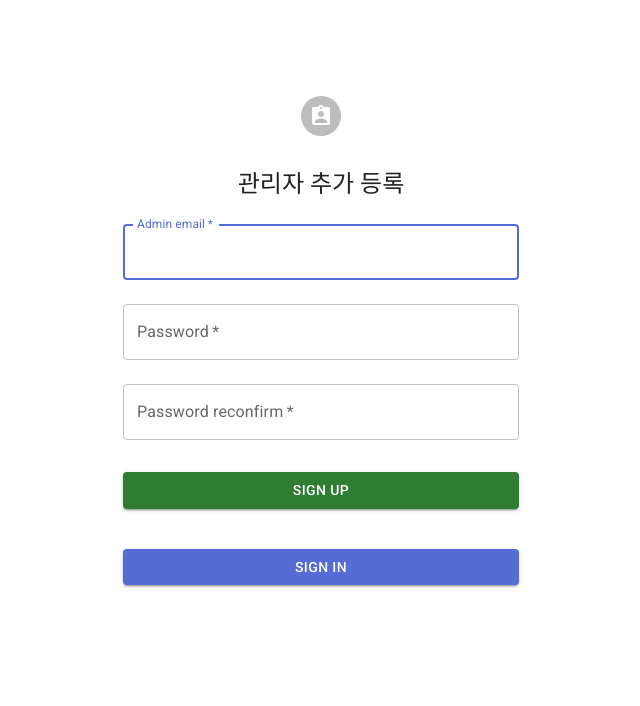
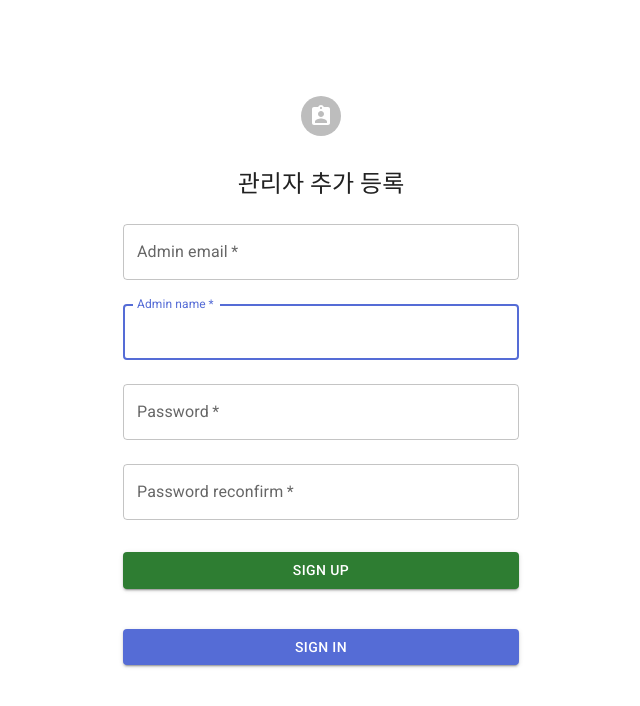
Before and after one commit to 2022-bancow-teamProject/bancow-admin, a React (Create React App) app: page /manager/signup in a window 1280 px wide. Shown: the top 706 px of the page, without its empty margins (319-959 px from the left). Built offline with nearby package versions, Linux system fonts and the light colour scheme; no server answers.

Commit message:
feat: sign up

```diff
--- a/src/App.tsx
+++ b/src/App.tsx
@@ -1,17 +1,34 @@
 import { Box, CssBaseline } from "@mui/material";
-import { Route, Routes } from "react-router-dom";
+import { Route, Routes, useLocation, useNavigate } from "react-router-dom";
 import Signin from "./pages/Signin";
 import Main from "./pages/Main";
 import Signup from "./pages/Signup";
+import { useEffect } from "react";
 
 function App() {
+  const { pathname } = useLocation();
+  const navigate = useNavigate();
+  const loginGuarder = () => {
+    const token = sessionStorage.getItem("token");
+    return !token;
+  };
+  useEffect(() => {
+    if ("/" === pathname) {
+      return navigate("/manager");
+    }
+    if ("/manager" !== pathname && "/manager/signup" !== pathname) {
+      if (loginGuarder()) {
+        return navigate("/manager");
+      }
+    }
+  }, []);
   return (
     <Box sx={{ display: "flex" }}>
       <CssBaseline />
       <Routes>
-        <Route path="/" element={<Signin />} />
-        <Route path="/signup" element={<Signup />} />
-        <Route path="/admin/*" element={<Main />} />
+        <Route path="/manager" element={<Signin />} />
+        <Route path="/manager/signup" element={<Signup />} />
+        <Route path="/manager/admin/*" element={<Main />} />
       </Routes>
     </Box>
   );
--- a/src/api/auth.ts
+++ b/src/api/auth.ts
@@ -3,24 +3,34 @@ const baseApi = process.env.REACT_APP_BASE_API;
 
 interface IuserInfo {
   email: string;
-  password1: string;
+  username: string;
+  password: string;
   password2: string;
 }
 
 interface signupSuccess {
   data: {
-    data: {
-      result: boolean;
-      message: string;
-    };
-    status: string;
+    result: boolean;
+    message: string;
   };
+  status: string;
 }
 
 // 회원 가입
 export const axiosSignup = async (userInfo: IuserInfo) => {
-  const data = await axios.post<signupSuccess>(`${baseApi}register`, userInfo);
-  return data;
+  try {
+    const { data } = await axios.post<signupSuccess>(
+      `${baseApi}register`,
+      userInfo
+    );
+    return data.data.result;
+  } catch (error) {
+    if (axios.isAxiosError(error)) {
+      console.log(error.message);
+    } else {
+      throw new Error("different error than axios");
+    }
+  }
 };
 
 interface ISigninInfo {
--- a/src/index.tsx
+++ b/src/index.tsx
@@ -6,7 +6,7 @@ import { ThemeProvider } from "@mui/material/styles";
 import theme from "./theme";
 
 ReactDOM.render(
-  <BrowserRouter basename="manager">
+  <BrowserRouter>
     <ThemeProvider theme={theme}>
       <CssBaseline />
       <App />
--- a/src/pages/Signin.tsx
+++ b/src/pages/Signin.tsx
@@ -99,7 +99,7 @@ export default function Signin() {
             variant="contained"
             color="success"
             sx={{ mt: 3, mb: 2 }}
-            onClick={() => navigate("/signup")}
+            onClick={() => navigate("/manager/signup")}
           >
             Sign Up
           </Button>
--- a/src/pages/Signup.tsx
+++ b/src/pages/Signup.tsx
@@ -7,6 +7,7 @@ import Typography from "@mui/material/Typography";
 import Container from "@mui/material/Container";
 import { useNavigate } from "react-router-dom";
 import { useEffect, useState } from "react";
+import { axiosSignup } from "../api/auth";
 import Swal from "sweetalert2";
 
 const RegEmail =
@@ -15,48 +16,55 @@ const RegEmail =
 const message = {
   email: "정확한 이메일 주소를 입력해 주세요",
   notsame: "비밀번호와 비밀번호 확인의 값이 다릅니다",
-  longpass: "8자리 이상의 비밀번호를 설정해 주세요"
+  longpass: "8자리 이상의 비밀번호를 설정해 주세요",
+  name: "이름을 입력해 주세요"
 };
 
-type typeofError = "email" | "notsame" | "longpass" | "";
+type typeofError = "email" | "name" | "notsame" | "longpass" | "";
 
 const Signup = () => {
   const [error, setError] = useState<typeofError>("");
-  const [eMail, setEMail] = useState("");
-  const [pass1, setPass1] = useState("");
-  const [pass2, setPass2] = useState("");
+  const [email, setEmail] = useState("");
+  const [username, setUsername] = useState("");
+  const [password, setPassword] = useState("");
+  const [password2, setPassword2] = useState("");
   const navigate = useNavigate();
-  const handleSubmit = (event: React.FormEvent<HTMLFormElement>) => {
+  const handleSubmit = async (event: React.FormEvent<HTMLFormElement>) => {
     event.preventDefault();
-    if (!RegEmail.test(eMail)) {
+    if (!RegEmail.test(email)) {
       return setError("email");
     }
-    if (pass1.length < 8) {
+    if (!username) {
+      return setError("name");
+    }
+    if (password.length < 8) {
       return setError("longpass");
     }
-    if (pass1 !== pass2) {
+    if (password !== password2) {
       return setError("notsame");
     }
-    console.log(eMail, pass1, pass2);
+    const res = await axiosSignup({ email, username, password, password2 });
     // 통신 결과에 따른 분기
-    // if (res === "success") {
-    //   Swal.fire(
-    //     "가입 완료",
-    //     "입력하신 이메일로 인증 메일이 발송되었습니다",
-    //     "success"
-    //   ).then(()=> {navigate('/')});
-    // } else {
-    //   Swal.fire({
-    //     icon: "error",
-    //     title: "가입 실패",
-    //     text: "다시 한번 가입을 시도해 주세요"
-    //   });
-    // }
+    if (res) {
+      Swal.fire(
+        "가입 완료",
+        "입력하신 이메일로 인증 메일이 발송되었습니다",
+        "success"
+      ).then(() => {
+        navigate("/manager");
+      });
+    } else {
+      Swal.fire({
+        icon: "error",
+        title: "가입 실패",
+        text: "이미 가입 요청된 이메일입니다 다시 시도해 주세요"
+      });
+    }
   };
 
   useEffect(() => {
     setError("");
-  }, [eMail, pass1, pass2]);
+  }, [email, username, password, password2]);
 
   return (
     <Container component="main" maxWidth="xs">
@@ -85,8 +93,20 @@ const Signup = () => {
             name="email"
             label="Admin email"
             autoFocus
-            value={eMail}
-            onChange={(e) => setEMail(e.target.value)}
+            value={email}
+            onChange={(e) => setEmail(e.target.value)}
+          />
+          <TextField
+            error={error === "name"}
+            type="text"
+            margin="normal"
+            required
+            fullWidth
+            name="name"
+            label="Admin name"
+            autoFocus
+            value={username}
+            onChange={(e) => setUsername(e.target.value)}
           />
           <TextField
             error={error === "longpass"}
@@ -96,8 +116,8 @@ const Signup = () => {
             name="password1"
             label="Password"
             type="password"
-            value={pass1}
-            onChange={(e) => setPass1(e.target.value)}
+            value={password}
+            onChange={(e) => setPassword(e.target.value)}
           />
           <TextField
             error={error === "notsame"}
@@ -107,8 +127,8 @@ const Signup = () => {
             name="password2"
             label="Password reconfirm"
             type="password"
-            value={pass2}
-            onChange={(e) => setPass2(e.target.value)}
+            value={password2}
+            onChange={(e) => setPassword2(e.target.value)}
           />
           {error && <span style={{ color: "red" }}>{message[error]}</span>}
           <Button
@@ -125,7 +145,7 @@ const Signup = () => {
             fullWidth
             variant="contained"
             sx={{ mt: 3, mb: 2 }}
-            onClick={() => navigate("/")}
+            onClick={() => navigate("/manager")}
           >
             Sign In
           </Button>
```
